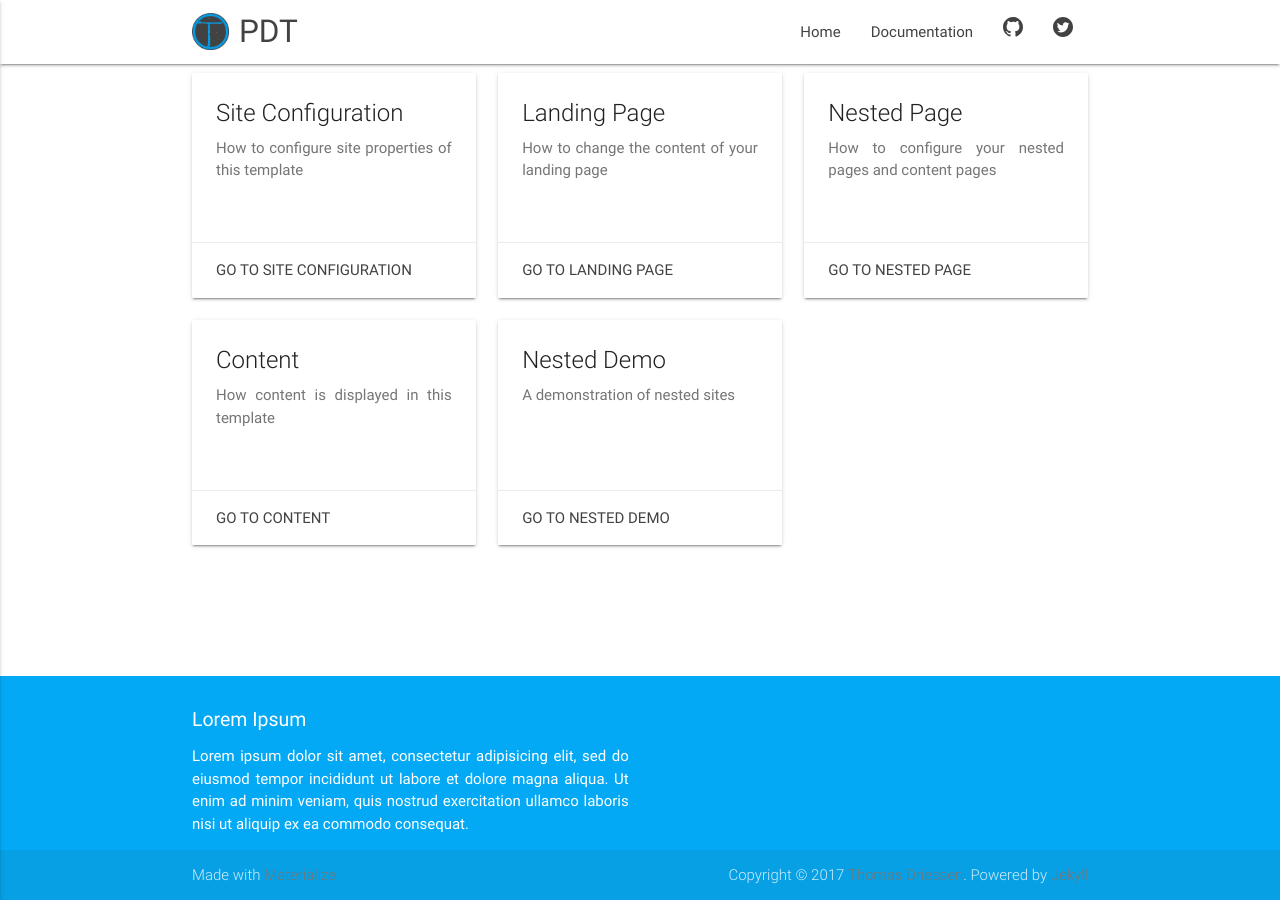
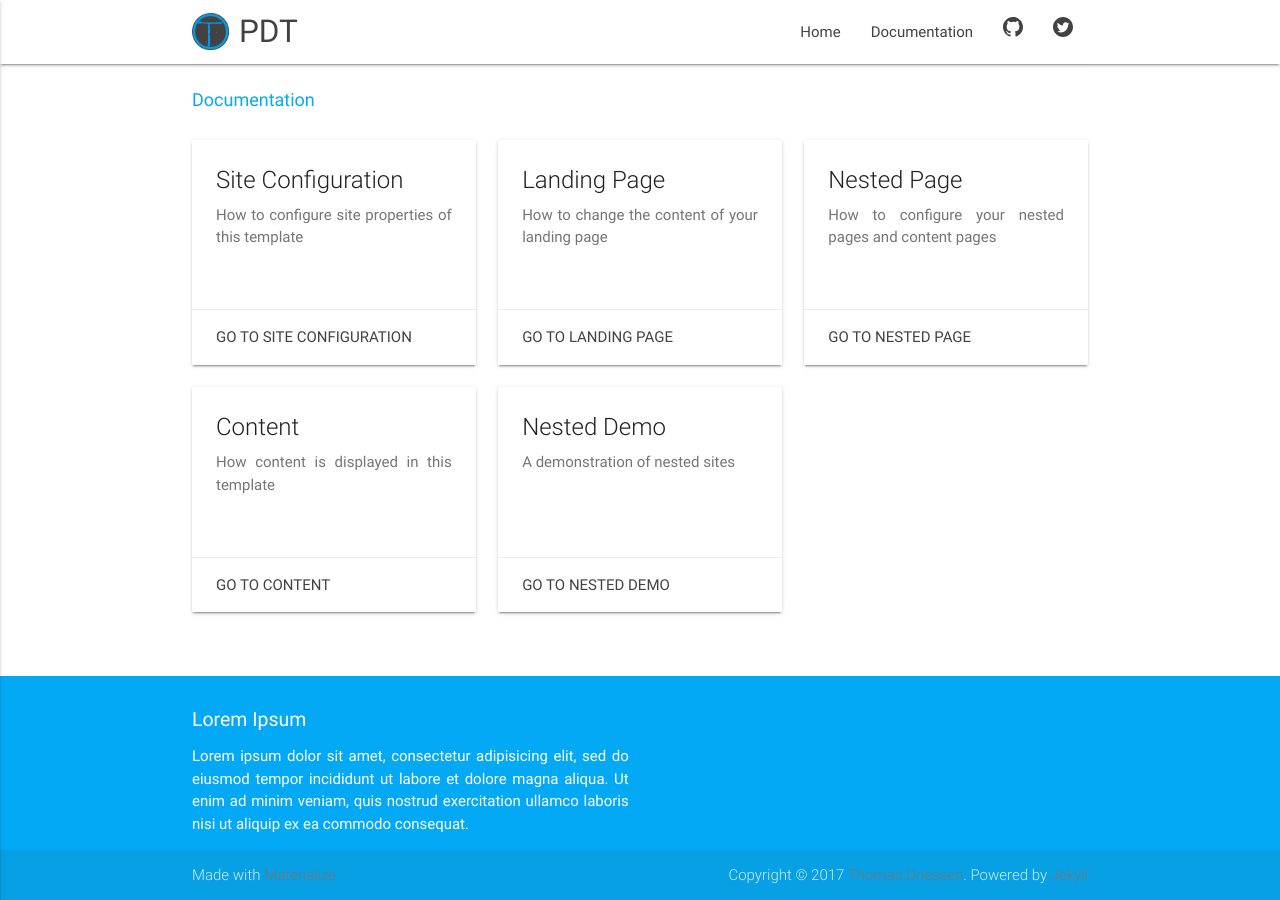
Before and after one commit to Sandared/documentation_template, a Jekyll site: the page built from documentation.md, in a window 1280 px wide. Built offline with Jekyll 4.4.1, drawn with Linux system fonts in a browser that asks for light colours.

Commit message:
restructured template directory

```diff
--- a/_includes/templates/base_script.html
+++ b/_includes/templates/base_script.html
@@ -1,5 +1,5 @@
 <!--  Scripts-->
 
-<script src="{{ "js/jquery.min.js" | relative_url }}"></script>
-<script src="{{ "js/materialize.min.js" | relative_url }}"></script>
-<script src="{{ "js/init.js" | relative_url }}"></script>
+<script src="{{ "assets/js/jquery.min.js" | relative_url }}"></script>
+<script src="{{ "assets/js/materialize.min.js" | relative_url }}"></script>
+<script src="{{ "assets/js/init.js" | relative_url }}"></script>
--- a/_includes/templates/breadcrumbs.html
+++ b/_includes/templates/breadcrumbs.html
@@ -1,6 +1,6 @@
 {% assign segments = page.url | split: "/" %}
 {% assign numSegments = segments | size %}
-{% if numSegments > 2 %}
+{% if numSegments > 1 %}
 <nav class="breadcrumbs">
 	<div class="nav-wrapper">
 	{% assign currentPath = "" %}
--- a/_includes/templates/content_script.html
+++ b/_includes/templates/content_script.html
@@ -1 +1 @@
-<script src="{{ "js/content.js" | relative_url }}"></script>
+<script src="{{ "assets/js/content.js" | relative_url }}"></script>
--- a/_sass/main.scss
+++ /dev/null
@@ -1,67 +0,0 @@
-@charset "utf-8";
-
-h1, h2, h3, h4, h5, h6 {
-    -webkit-font-smoothing: antialiased;
-}
-.icon-block {
-  padding: 0 15px;
-}
-.icon-block .material-icons {
-	font-size: inherit;
-}
-.shadow-demo {
-    background-color: #26a69a;
-    width: 100px;
-    height: 100px;
-    margin: 20px auto;
-}
-h1.page-title {
-    font-weight: 500;
-    font-size: 2.3em;
-    text-align: center;
-    color: #29b6f6;
-}
-.col.grid-example {
-    border: 1px solid #eee;
-    margin: 7px 0;
-    text-align: center;
-    line-height: 50px;
-    font-size: 28px;
-    background-color: tomato;
-    color: white;
-    padding: 0;
-}
-.collection .collection-item.avatar {
-    padding-right: 30px;
-}
-.last-post {
-    padding: 10px 0 15px;
-}
-.last-post .collection .collection-item.avatar>.date-post {
-    position: absolute;
-    width: 54px;
-    height: 54px;
-    overflow: hidden;
-    left: 10px;
-    display: inline-block;
-    padding: 16px 0;
-    vertical-align: middle;
-    background: #ad1457;
-    color: #fff;
-    text-align: center;
-}
-.txt-center {
-    text-align: center;
-}
-.post-header h1.post-title {
-    color: #29b6f6;
-    font-size: 2.8em;
-    font-weight: 800;
-}
-.post-header time {
-    color: #cacaca;
-    font-size: 0.9em;
-}
-p.rss-subscribe {
-    margin: 0;
-}
--- a/assets/main.scss
+++ /dev/null
@@ -1,5 +0,0 @@
----
-# Only the main Sass file needs front matter (the dashes are enough)
----
-
-@import "main";
```
Also changed, not shown: assets/js/bootstrapdoc.js (renamed from js/bootstrapdoc.js), assets/js/content.js (renamed from js/content.js), assets/js/init.js (renamed from js/init.js), assets/js/jquery.min.js (renamed from js/jquery.min.js), assets/js/landingpage.js (added), assets/js/materialize.min.js (renamed from js/materialize.min.js).
